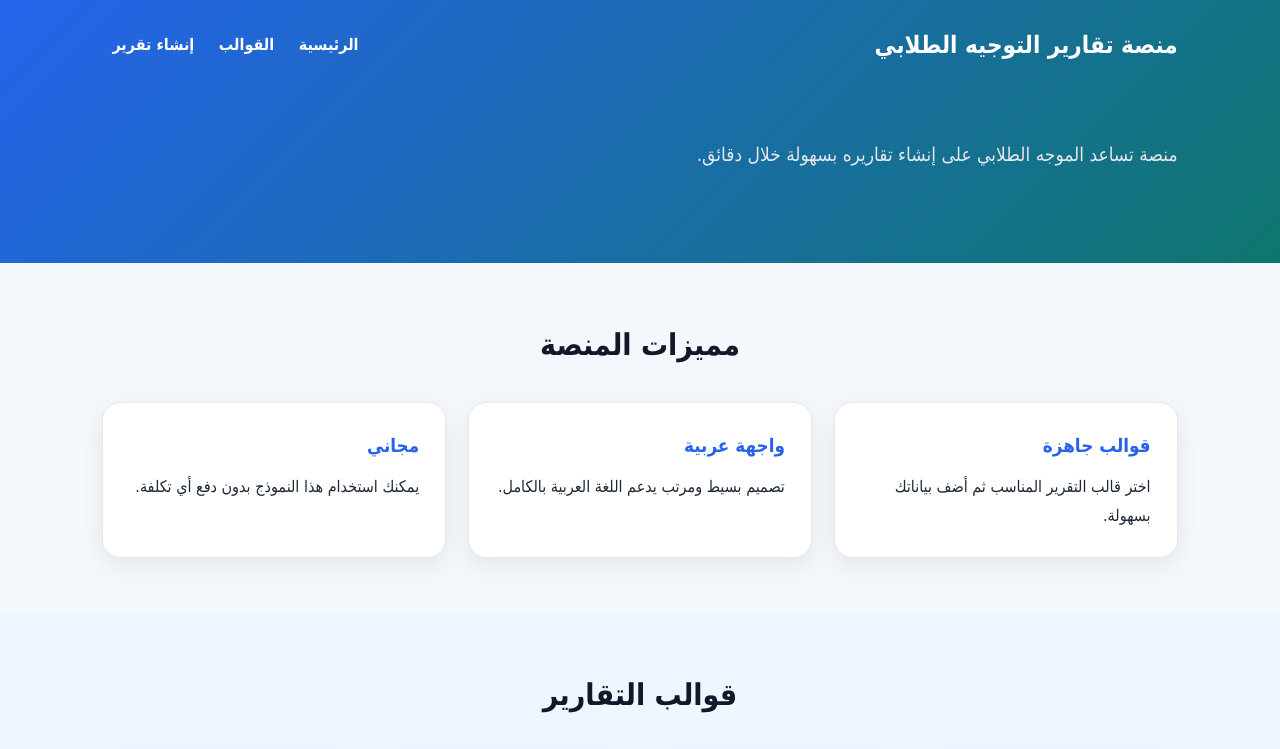
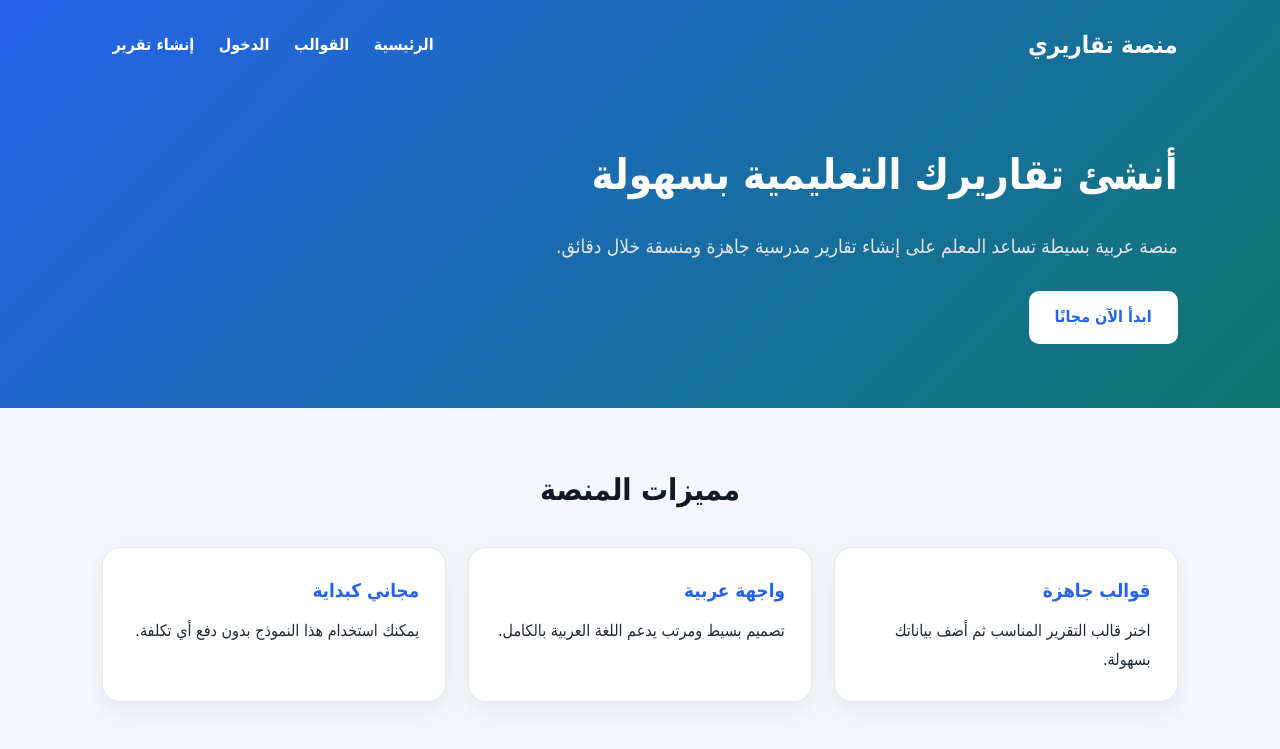
Before and after one commit to altawjih/-taif, a plain HTML site: page index.html/index.html in a window 1280 px wide. Shown: the top 749 px of the page. Drawn offline with Linux system fonts and the light colour scheme.

Commit message:
Update index.html

```diff
--- a/index.html/index.html
+++ b/index.html/index.html
@@ -3,7 +3,7 @@
 <head>
   <meta charset="UTF-8" />
   <meta name="viewport" content="width=device-width, initial-scale=1.0" />
-  <title>منصة التوجيه الطلابي </title>
+  <title>منصة التقارير التعليمية</title>
   <style>
     * {
       box-sizing: border-box;
@@ -174,17 +174,19 @@
 
   <header>
     <nav>
-      <div class="logo">منصة تقارير التوجيه الطلابي</div>
+      <div class="logo">منصة تقاريري</div>
       <div class="nav-links">
         <a href="#home">الرئيسية</a>
         <a href="#templates">القوالب</a>
+        <a href="#login">الدخول</a>
         <a href="#report">إنشاء تقرير</a>
       </div>
     </nav>
 
     <div class="hero" id="home">
-
-      <p>منصة تساعد الموجه الطلابي على إنشاء تقاريره بسهولة خلال دقائق.</p>
+      <h1>أنشئ تقاريرك التعليمية بسهولة</h1>
+      <p>منصة عربية بسيطة تساعد المعلم على إنشاء تقارير مدرسية جاهزة ومنسقة خلال دقائق.</p>
+      <a class="btn" href="#report">ابدأ الآن مجانًا</a>
     </div>
   </header>
 
@@ -200,7 +202,7 @@
         <p>تصميم بسيط ومرتب يدعم اللغة العربية بالكامل.</p>
       </div>
       <div class="card">
-        <h3>مجاني </h3>
+        <h3>مجاني كبداية</h3>
         <p>يمكنك استخدام هذا النموذج بدون دفع أي تكلفة.</p>
       </div>
     </div>
```
